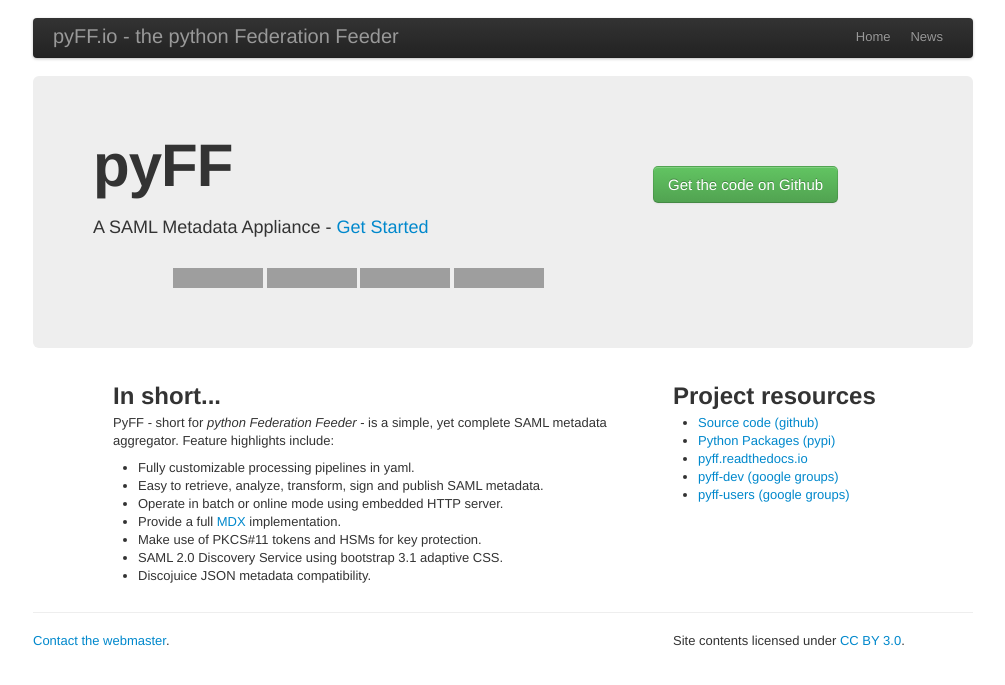
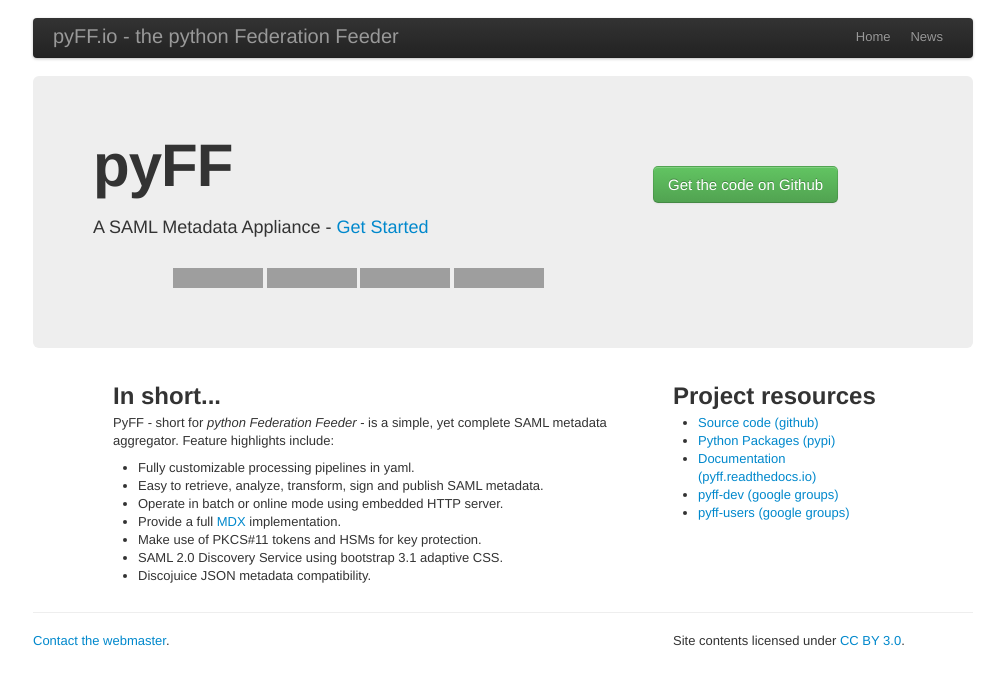
Before and after one commit to IdentityPython/pyFF, a Jekyll site: the page built from index.html, in a window 1280 px wide, cut to the strip 0-685 px from the top of the page. Shown: the whole strip, without its empty margins (137-1142 px from the left). Built offline with Jekyll 4.4.1, drawn with Linux system fonts in a browser that asks for light colours; nearby versions of some CDN libraries; Markdown is read by kramdown in place of the engine named in the settings; grey boxes are pictures that could not be loaded.

Commit message:
docs update

```diff
--- a/index.html
+++ b/index.html
@@ -54,7 +54,7 @@
       <ul>
          <li><a href="https://github.com/IdentityPython/pyFF">Source code (github)</li>
          <li><a href="http://pypi.python.org/pypi/pyFF">Python Packages (pypi)</li>
-         <li><a href="https://pyff.readthedocs.io/en/latest">pyff.readthedocs.io</li>
+         <li><a href="https://pyff.readthedocs.io/en/latest">Documentation (pyff.readthedocs.io)</li>
          <li><a href="https://groups.google.com/forum/#!forum/pyff-dev">pyff-dev (google groups)</a></li>
          <li><a href="https://groups.google.com/forum/#!forum/pyff-users">pyff-users (google groups)</a></li>
       </ul>
```
